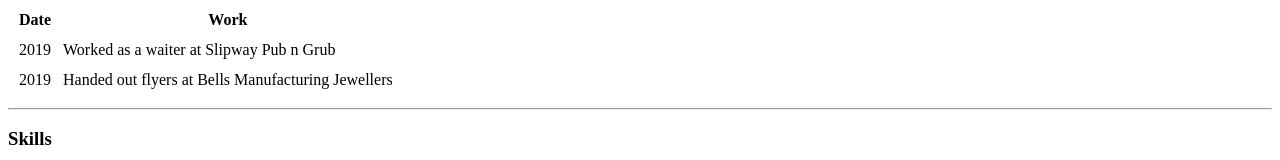
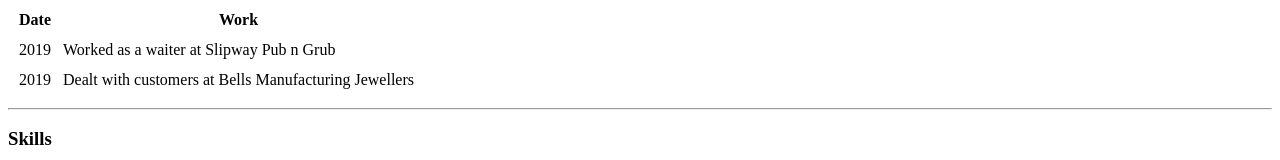
Before and after one commit to jordynbell/cv, a plain HTML site: page index.html in a window 1280 px wide. Shown: the part 389-549 px from the top of the page. Drawn offline with Linux system fonts and the light colour scheme.

Commit message:
Update index.html

```diff
--- a/index.html
+++ b/index.html
@@ -45,7 +45,7 @@
       </tr>
       <tr>
         <td>2019</td>
-        <td>Handed out flyers at Bells Manufacturing Jewellers</td>
+        <td>Dealt with customers at Bells Manufacturing Jewellers</td>
       </tr>
     </tbody>
     <tfoot>
```
